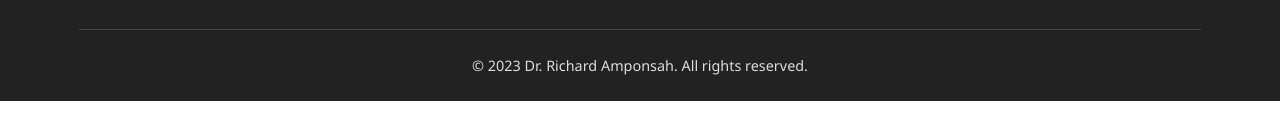
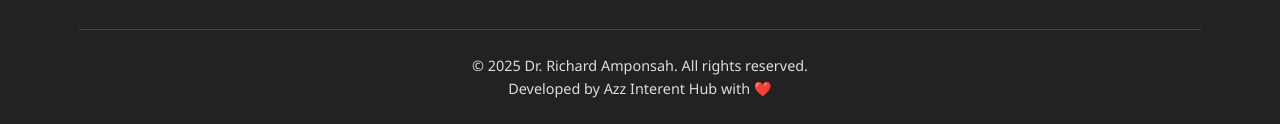
Before and after one commit to Zaroo1/Pharmacy, a plain HTML site: page book.html in a window 1280 px wide. Shown: the part 1156-1280 px from the top of the page. Before the commit the page ends 1257 px from the top, so only its background shows below. Drawn offline with Linux system fonts and the light colour scheme.

Commit message:
Update book.html

```diff
--- a/book.html
+++ b/book.html
@@ -112,7 +112,9 @@
                 </div>
             </div>
             <div class="footer-bottom">
-                <p>&copy; 2023 Dr. Richard Amponsah. All rights reserved.</p>
+                 <p>&copy; 2025 Dr. Richard Amponsah. All rights reserved.</p>
+
+<p>Developed by <a href="https://www.azzinternethub.space">Azz Interent Hub with ❤️</a></p>
             </div>
         </div>
     </footer>
```
